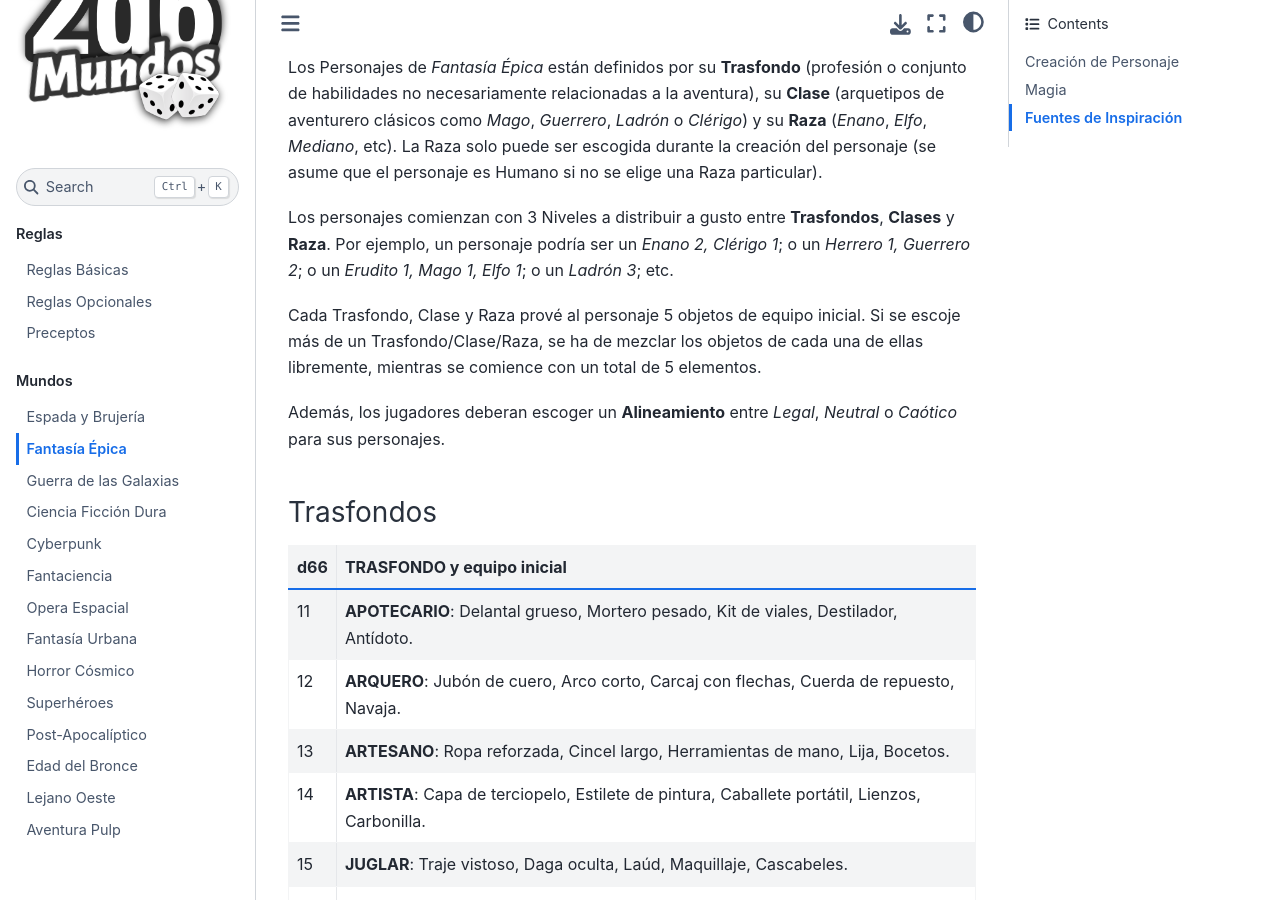
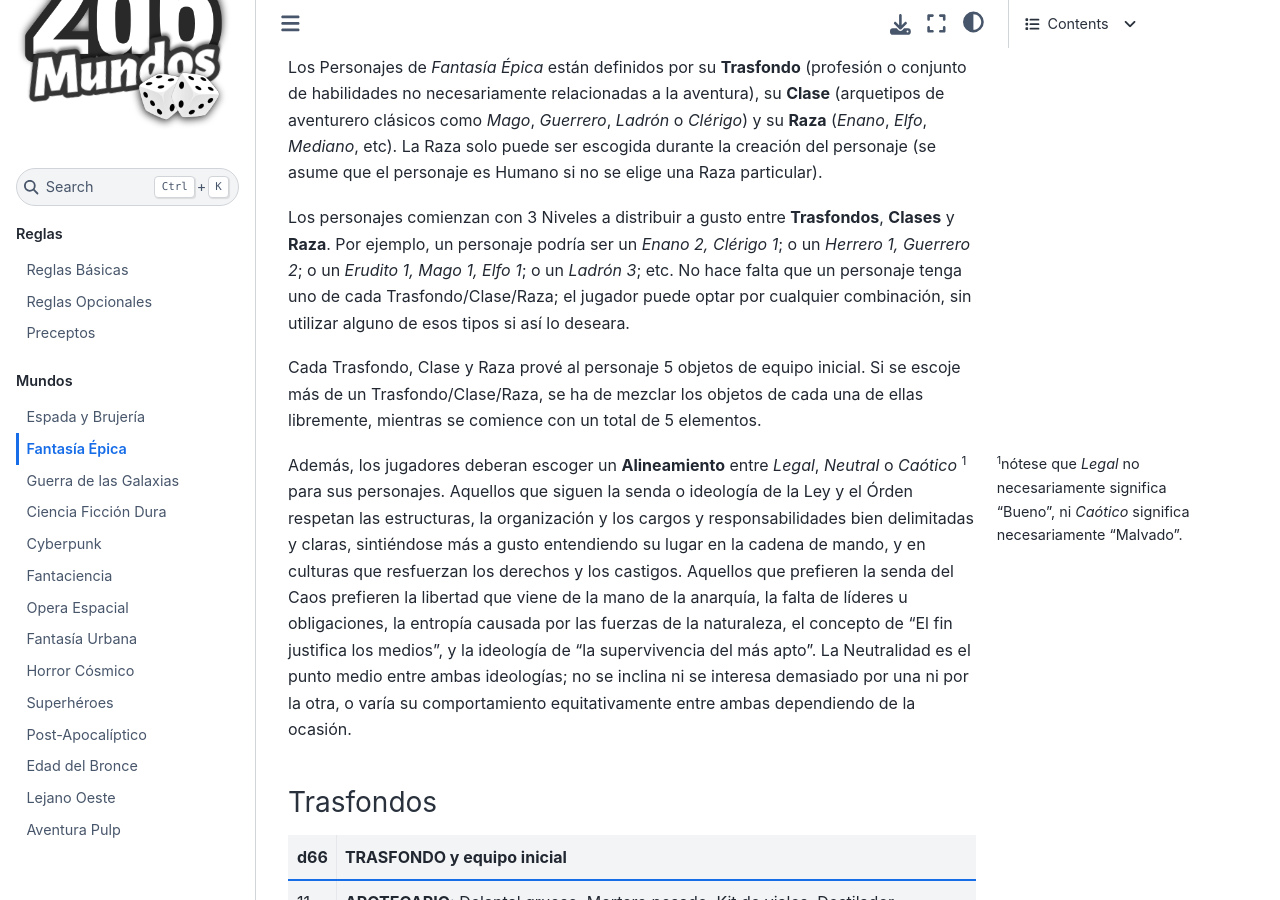
Before and after one commit to TaTooKa/2d6Mundos, a Sphinx documentation site: the page built from docs/source/pages/worlds/fantasia-epica.rst, in a window 1280 px wide and 900 px high, scrolled down 205 px. Built offline with Sphinx 7.4.7 and the Sphinx Book theme 1.1.4, drawn with Linux system fonts in a browser that asks for light colours; some web fonts are replaced; cross-references to code outside the pages are shown as plain code.

Commit message:
clarify texts

```diff
--- a/docs/source/pages/worlds/fantasia-epica.rst
+++ b/docs/source/pages/worlds/fantasia-epica.rst
@@ -8,11 +8,13 @@
 
 Los Personajes de *Fantasía Épica* están definidos por su **Trasfondo** (profesión o conjunto de habilidades no necesariamente relacionadas a la aventura), su **Clase** (arquetipos de aventurero clásicos como *Mago*, *Guerrero*, *Ladrón* o *Clérigo*) y su **Raza** (*Enano*, *Elfo*, *Mediano*, etc). La Raza solo puede ser escogida durante la creación del personaje (se asume que el personaje es Humano si no se elige una Raza particular).
 
-Los personajes comienzan con 3 Niveles a distribuir a gusto entre **Trasfondos**, **Clases** y **Raza**. Por ejemplo, un personaje podría ser un *Enano 2, Clérigo 1*; o un *Herrero 1, Guerrero 2*; o un *Erudito 1, Mago 1, Elfo 1*; o un *Ladrón 3*; etc.
+Los personajes comienzan con 3 Niveles a distribuir a gusto entre **Trasfondos**, **Clases** y **Raza**. Por ejemplo, un personaje podría ser un *Enano 2, Clérigo 1*; o un *Herrero 1, Guerrero 2*; o un *Erudito 1, Mago 1, Elfo 1*; o un *Ladrón 3*; etc. No hace falta que un personaje tenga uno de cada Trasfondo/Clase/Raza; el jugador puede optar por cualquier combinación, sin utilizar alguno de esos tipos si así lo deseara.
 
 Cada Trasfondo, Clase y Raza prové al personaje 5 objetos de equipo inicial. Si se escoje más de un Trasfondo/Clase/Raza, se ha de mezclar los objetos de cada una de ellas libremente, mientras se comience con un total de 5 elementos.
 
-Además, los jugadores deberan escoger un **Alineamiento** entre *Legal*, *Neutral* o *Caótico* para sus personajes.
+Además, los jugadores deberan escoger un **Alineamiento** entre *Legal*, *Neutral* o *Caótico* [#]_ para sus personajes. Aquellos que siguen la senda o ideología de la Ley y el Órden respetan las estructuras, la organización y los cargos y responsabilidades bien delimitadas y claras, sintiéndose más a gusto entendiendo su lugar en la cadena de mando, y en culturas que resfuerzan los derechos y los castigos. Aquellos que prefieren la senda del Caos prefieren la libertad que viene de la mano de la anarquía, la falta de líderes u obligaciones, la entropía causada por las fuerzas de la naturaleza, el concepto de "El fin justifica los medios", y la ideología de "la supervivencia del más apto". La Neutralidad es el punto medio entre ambas ideologías; no se inclina ni se interesa demasiado por una ni por la otra, o varía su comportamiento equitativamente entre ambas dependiendo de la ocasión.
+
+.. [#] nótese que *Legal* no necesariamente significa "Bueno", ni *Caótico* significa necesariamente "Malvado".
 
 Trasfondos
 ^^^^^^^^^^
```
